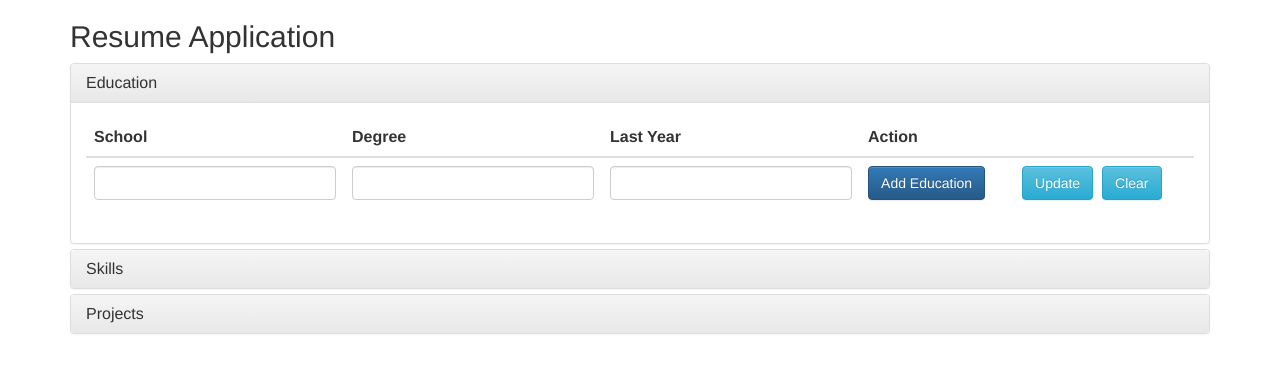
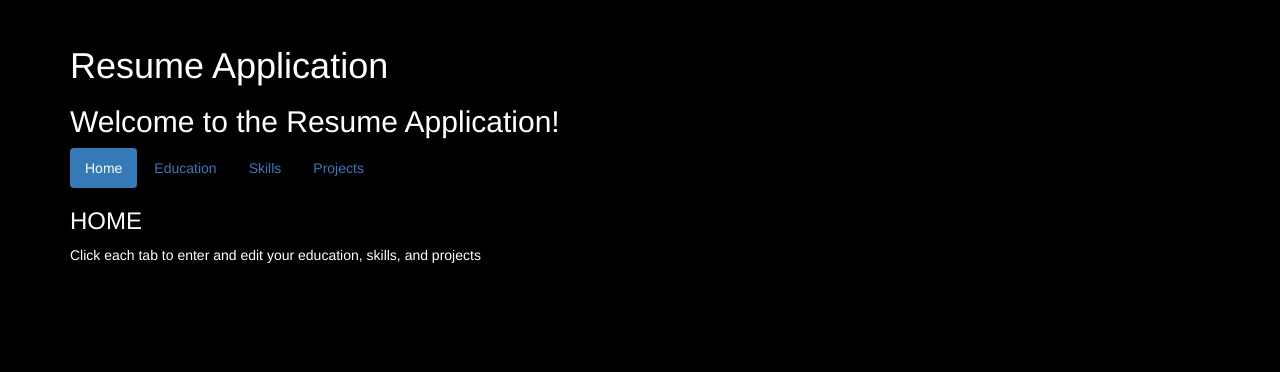
Before and after one commit to karinalmartinez93/ResumeApplication, a plain HTML site: page public/index.html in a window 1280 px wide. Drawn offline with nearby package versions, Linux system fonts and the light colour scheme; no server answers.

Commit message:
Add Style:

```diff
--- a/public/controllers/controller.js
+++ b/public/controllers/controller.js
@@ -90,7 +90,7 @@ myApp.controller('AppCtrl', ['$scope', '$http',
   $scope.deselectSkill = function(){
     $scope.skill = "";
   }
-  $scope.deselectproject = function(){
+  $scope.deselectProject = function(){
     $scope.project = "";
   }
 
--- a/public/index.html
+++ b/public/index.html
@@ -1,34 +1,47 @@
 <!DOCTYPE>
 <html ng-app='myApp'>
 <head>
-  <meta name="viewport" content="width=device-width, initial-scale=1">
-  <link rel="stylesheet" href="https://maxcdn.bootstrapcdn.com/bootstrap/3.3.7/css/bootstrap.min.css">
-  <script src="https://ajax.googleapis.com/ajax/libs/jquery/3.1.1/jquery.min.js"></script>
-  <script src="https://maxcdn.bootstrapcdn.com/bootstrap/3.3.7/js/bootstrap.min.js"></script>
-  <!-- Latest compiled and minified CSS -->
+<style>
+#resume-grid{
+  background-color:black;
+  width: 100%;
+  height: 100%;
+  padding: 2%;
+  color:white;
+}
+</style>
 <link rel="stylesheet" href="https://maxcdn.bootstrapcdn.com/bootstrap/3.3.7/css/bootstrap.min.css"
       integrity="sha384-BVYiiSIFeK1dGmJRAkycuHAHRg32OmUcww7on3RYdg4Va+PmSTsz/K68vbdEjh4u"
       crossorigin="anonymous">
-
-<!-- Optional theme -->
 <link rel="stylesheet" href="https://maxcdn.bootstrapcdn.com/bootstrap/3.3.7/css/bootstrap-theme.min.css"
       integrity="sha384-rHyoN1iRsVXV4nD0JutlnGaslCJuC7uwjduW9SVrLvRYooPp2bWYgmgJQIXwl/Sp"
       crossorigin="anonymous">
+<script src="https://ajax.googleapis.com/ajax/libs/jquery/3.1.1/jquery.min.js"></script>
+<script src="https://maxcdn.bootstrapcdn.com/bootstrap/3.3.7/js/bootstrap.min.js"></script>
+<script src="https://ajax.googleapis.com/ajax/libs/angularjs/1.5.8/angular.min.js"></script>
+<script src="controllers/controller.js"></script>
 <title>Resume Application</title>
 </head>
 <body>
-  <div class="container" ng-controller="AppCtrl">
-    <h2>Resume Application</h2>
-  <div class="panel-group" id="accordion">
-    <div class="panel panel-default">
-      <div class="panel-heading">
-        <h1 class="panel-title">
-          <a data-toggle="collapse" data-parent="#accordion" href="#collapse1">Education</a>
-        </h1>
+<div id="resume-grid" class="container" ng-controller="AppCtrl">
+  <div  class="container">
+  <h1>Resume Application</h1>
+  <h2>Welcome to the Resume Application!</h2>
+
+  <ul class="nav nav-pills">
+    <li class="active"><a data-toggle="pill" href="#home">Home</a></li>
+    <li><a data-toggle="pill" href="#education">Education</a></li>
+    <li><a data-toggle="pill" href="#skills">Skills</a></li>
+    <li><a data-toggle="pill" href="#projects">Projects</a></li>
+  </ul>
+
+  <div class="tab-content">
+    <div id="home" class="tab-pane fade in active">
+      <h3>HOME</h3>
+      <p>Click each tab to enter and edit your education, skills, and projects</p>
     </div>
-      <div id="collapse1" class="panel-collapse collapse in">
-        <div class="panel-body">
-                <!-- EDUCATION -->
+      <div id="education" class="tab-pane fade">
+        <h3>EDUCATION</h3>
         <table class="table">
           <thead>
             <tr>
@@ -58,16 +71,8 @@
           </tbody>
         </table>
       </div>
-      </div>
-    </div>
-    <div class="panel panel-default">
-      <div class="panel-heading">
-        <h1 class="panel-title">
-          <a data-toggle="collapse" data-parent="#accordion" href="#collapse2">Skills</a>
-        </h1>
-      </div>
-      <div id="collapse2" class="panel-collapse collapse">
-        <div class="panel-body">
+      <div id="skills" class="tab-pane fade">
+        <h3>SKILLS</h3>
         <table class="table">
           <thead>
             <tr>
@@ -91,16 +96,8 @@
           </tbody>
         </table>
       </div>
-      </div>
-    </div>
-    <div class="panel panel-default">
-      <div class="panel-heading">
-        <h1 class="panel-title">
-          <a data-toggle="collapse" data-parent="#accordion" href="#collapse3">Projects</a>
-        </h1>
-      </div>
-      <div id="collapse3" class="panel-collapse collapse">
-        <div class="panel-body">
+      <div id="projects" class="tab-pane fade">
+        <h3>PROJECTS</h3>
         <table class="table">
           <thead>
             <tr>
@@ -119,8 +116,8 @@
             </tr>
               <input type="hidden" class="form-control" ng-model="project.type" ng-init="project.type ='Project'">
             <tr>
-                <td><input class="form-control" ng-model="project.school"></td>
-                <td><input class="form-control" ng-model="project.degree"></td>
+              <td><input class="form-control" ng-model="project.title"></td>
+              <td><input class="form-control" ng-model="project.description"></td>
               <td><button class="btn btn-primary" ng-click="addProject()">Add Project</button></td>
               <td><button class="btn btn-info" ng-click="updateProject()">Update</button>&nbsp;&nbsp;<button class="btn btn-info" ng-click="deselectProject()">Clear</button></td>
             </tr>
@@ -130,10 +127,8 @@
     </div>
   </div>
 </div>
-  </div>
 
 
-  <script src="https://ajax.googleapis.com/ajax/libs/angularjs/1.5.8/angular.min.js"></script>
-  <script src="controllers/controller.js"></script>
+
 </body>
 </html>
--- a/server.js
+++ b/server.js
@@ -57,7 +57,7 @@ app.put('/users/:id', function (req, res) {
         res.json(doc);
       }
     );
-  } else if(req.body.type === 'Project'){
+  } else {
     db.users.findAndModify({
       query: {_id: mongojs.ObjectId(id)},
       update: {$set: {type: req.body.type, title: req.body.title, description: req.body.description}},
```
Lines whose indentation alone changed are shown as unchanged.
